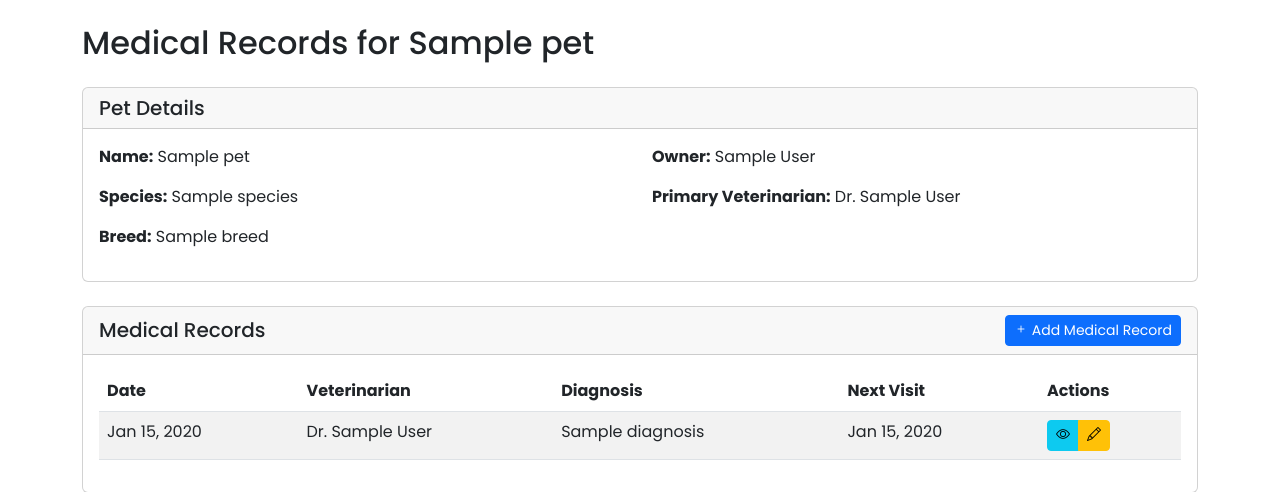
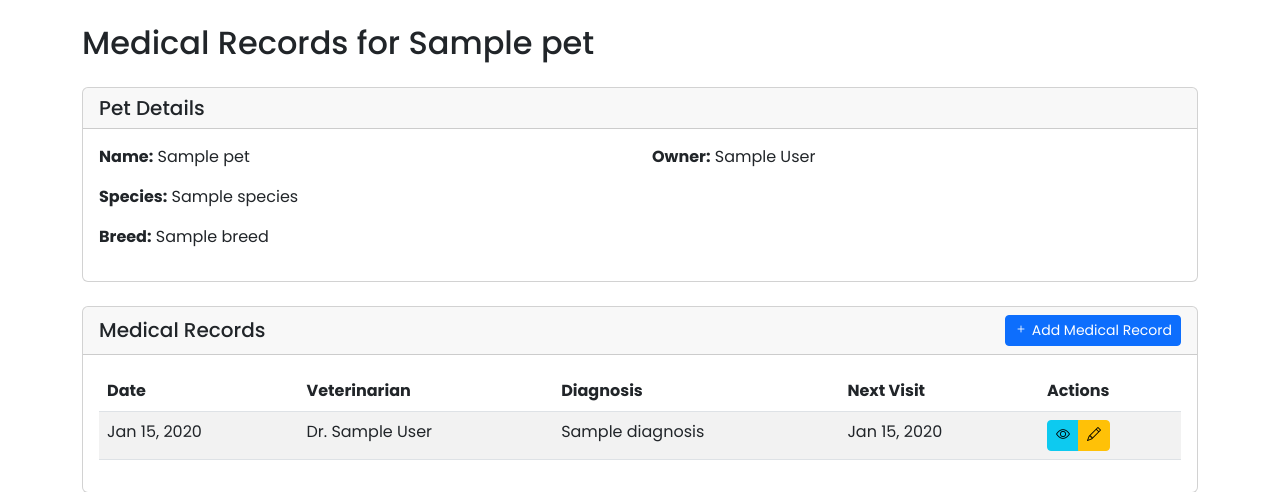
Before and after one commit to JivSTuban/metmet, a Django app: template veterinarians/templates/veterinarians/pet_medical_records.html in a window 1280 px wide. Shown: the part 85-577 px from the top of the page. Run offline with Django 5.2, Linux system fonts and the light colour scheme; the template is opened without the code that fills it: most values are stand-ins (such as "Sample title", 1, 10 or a date in 2020); some libraries are stand-ins or nearby versions.

Commit message:
Improved

```diff
--- a/veterinarians/templates/veterinarians/pet_medical_records.html
+++ b/veterinarians/templates/veterinarians/pet_medical_records.html
@@ -24,13 +24,6 @@
                         </div>
                         <div class="col-md-6">
                             <p><strong>Owner:</strong> {{ pet.owner.first_name }} {{ pet.owner.last_name }}</p>
-                            <p><strong>Primary Veterinarian:</strong>
-                                {% if pet.primary_veterinarian %}
-                                    Dr. {{ pet.primary_veterinarian.profile.first_name }} {{ pet.primary_veterinarian.profile.last_name }}
-                                {% else %}
-                                    Not assigned
-                                {% endif %}
-                            </p>
                         </div>
                     </div>
                 </div>
```
Also changed, not shown: pet_registration/templates/pet_registration/pet_profile.html (+0 -7 lines).
